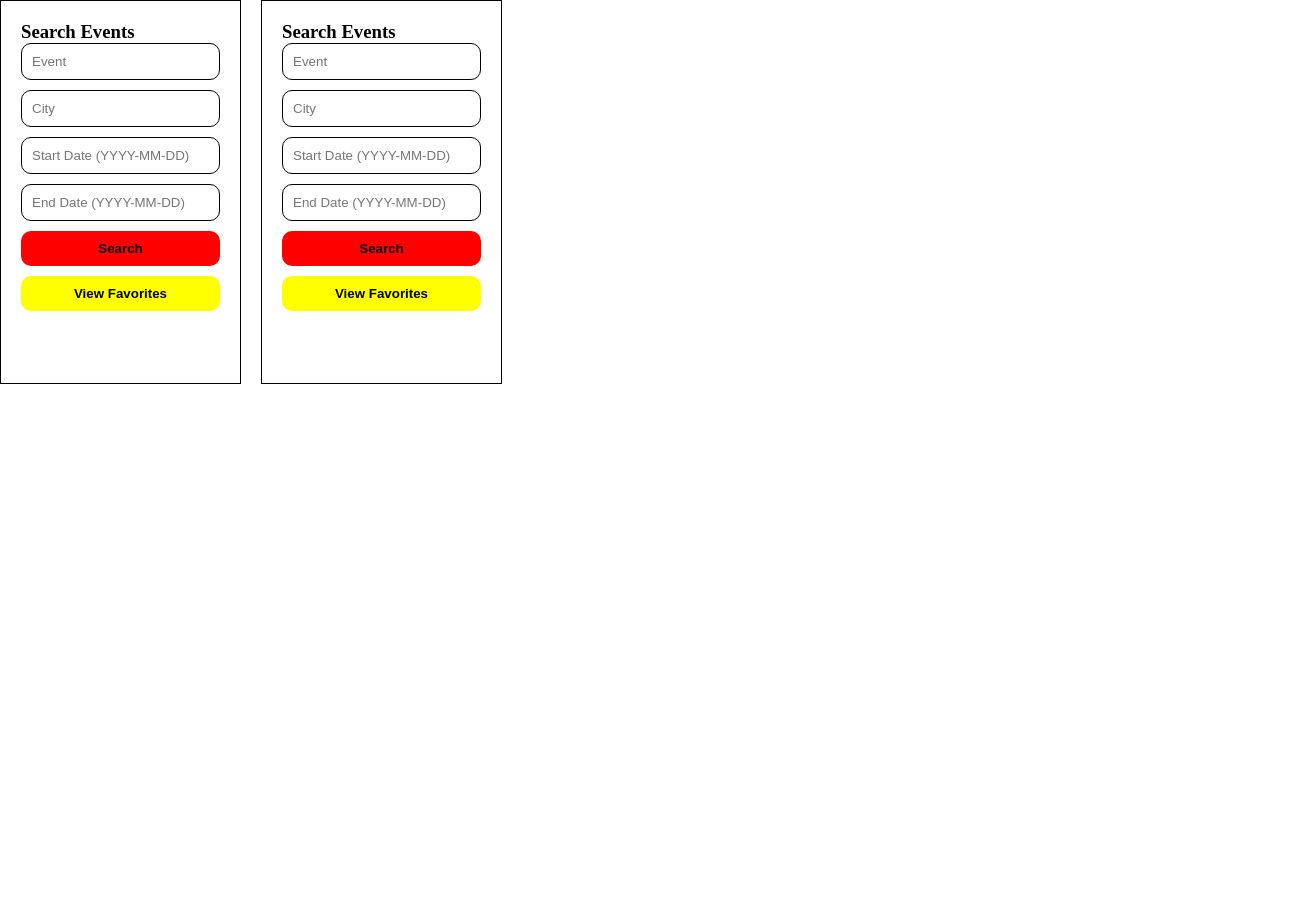
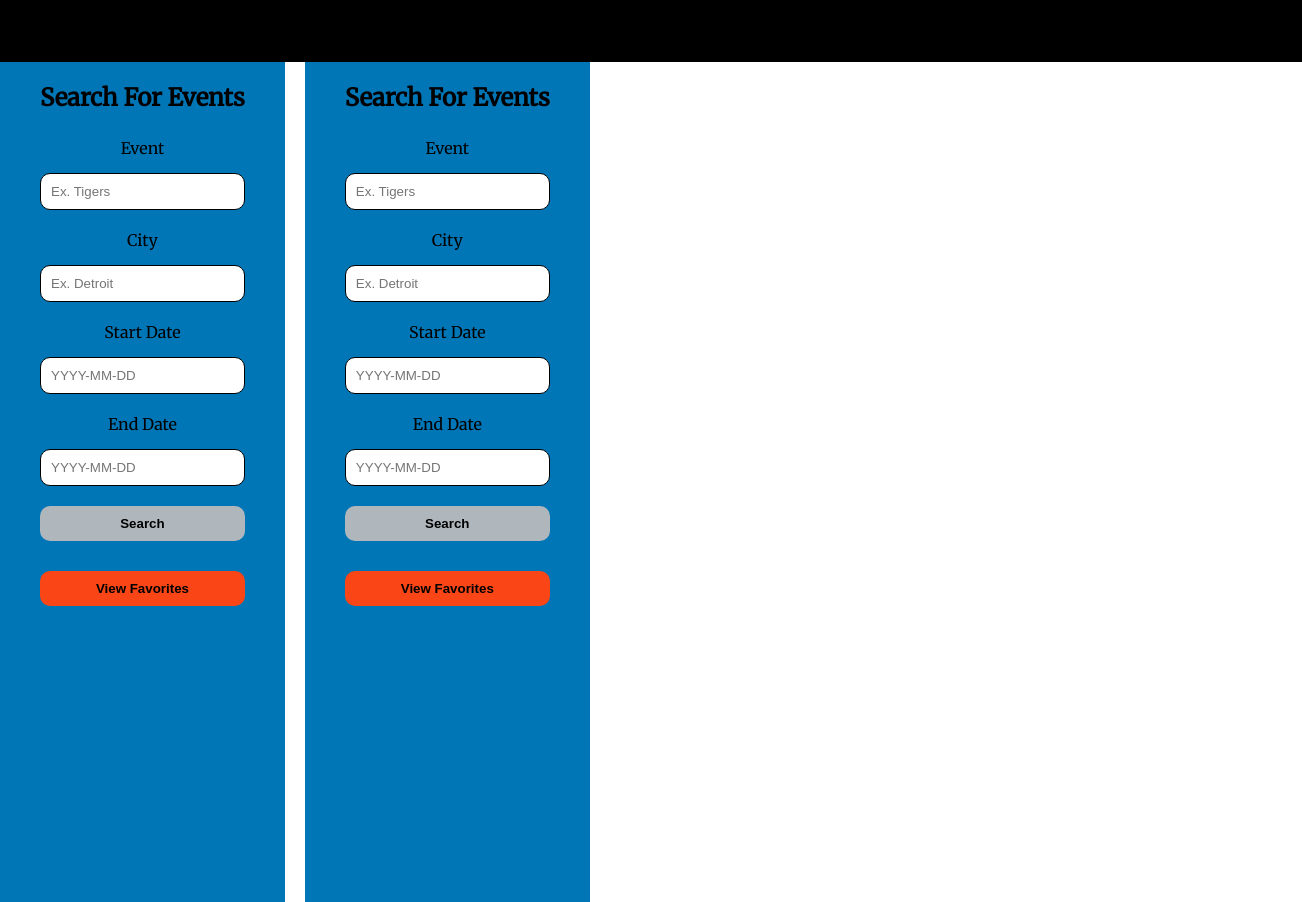
Before and after one commit to CGriffus/Angular-Event-Project, an Angular app: page /search in a window 1280 px wide. Shown: the whole page, 1302 px wide, since content can reach past the window. Before the commit the page ends 800 px from the top, so only its background shows below. Built offline with nearby package versions, Linux system fonts and the light colour scheme.

Commit message:
styling for aside added, added header

```diff
--- a/src/app/app.component.css
+++ b/src/app/app.component.css
@@ -0,0 +1,11 @@
+.main-container {
+  display: flex;
+}
+
+header {
+  text-align: center;
+  width: 100%;
+  border: 1px solid black;
+  padding: 10px;
+  background: black;
+}
--- a/src/app/app.component.html
+++ b/src/app/app.component.html
@@ -1,3 +1,7 @@
+<header>
+  <h1 id="logo">Logo</h1>
+</header>
+<div class="main-container">
   <aside>
     <app-search-criteria></app-search-criteria>
   </aside>
@@ -5,3 +9,4 @@
     <router-outlet></router-outlet>
     <!-- <app-event-list></app-event-list> -->
   </main>
+</div>
--- a/src/app/app.module.ts
+++ b/src/app/app.module.ts
@@ -8,6 +8,7 @@ import { EventListComponent } from "./event-list/event-list.component";
 import { BucketlistPageComponent } from "./bucketlist-page/bucketlist-page.component";
 import { EventDetailComponent } from "./event-detail/event-detail.component";
 import { HttpClientModule } from "@angular/common/http";
+import { HomeComponent } from './home/home.component';
 
 const appRoutes: Routes = [
   { path: "eventDetail", component: EventDetailComponent },
@@ -22,7 +23,8 @@ const appRoutes: Routes = [
     SearchCriteriaComponent,
     EventListComponent,
     BucketlistPageComponent,
-    EventDetailComponent
+    EventDetailComponent,
+    HomeComponent
   ],
   imports: [
     BrowserModule,
--- a/src/app/event-list/event-list.component.html
+++ b/src/app/event-list/event-list.component.html
@@ -1,12 +1,6 @@
-<p>event-list works!</p>
-
-
-
-
 <h1>List of Events</h1>
 <div *ngFor="let event of eventData">
   <p>{{ event.name }}</p>
 </div>
 
-
 <button (click)="goToDetails()">Details</button>
--- /dev/null
+++ b/src/app/home/home.component.html
@@ -0,0 +1 @@
+<p>home works!</p>
--- /dev/null
+++ b/src/app/home/home.component.ts
@@ -0,0 +1,15 @@
+import { Component, OnInit } from '@angular/core';
+
+@Component({
+  selector: 'app-home',
+  templateUrl: './home.component.html',
+  styleUrls: ['./home.component.css']
+})
+export class HomeComponent implements OnInit {
+
+  constructor() { }
+
+  ngOnInit() {
+  }
+
+}
--- a/src/app/search-criteria/search-criteria.component.css
+++ b/src/app/search-criteria/search-criteria.component.css
@@ -4,40 +4,45 @@ form {
 }
 
 .searchAside {
-  border: 1px solid black;
   display: flex;
   flex-direction: column;
-  padding: 20px;
+  padding: 20px 40px;
   margin-right: 20px;
-  height: 100%;
+  height: 100vh;
+  background: rgb(0, 118, 182);
+}
+
+#title {
+  margin-bottom: 10px;
+  align-self: center;
 }
 
 label {
-  position: absolute;
-  left: -999999px;
+  align-self: center;
+  margin: 15px 0 15px 0;
 }
 
 input {
   padding: 10px;
-  margin-bottom: 10px;
+  margin-bottom: 5px;
   border-radius: 10px;
   border: 1px solid black;
 }
 
 #searchBtn {
   padding: 10px;
-  margin-bottom: 10px;
+  margin: 15px 0 15px 0;
   border-radius: 10px;
   border: none;
-  background: red;
+  background: rgb(176, 183, 188);
   font-weight: bold;
 }
 
 #favsBtn {
   padding: 10px;
-  margin-bottom: 10px;
+  margin: 15px 0 15px 0;
   border-radius: 10px;
   border: none;
-  background: yellow;
+  background: rgb(250, 70, 22);
   font-weight: bold;
 }
--- a/src/app/search-criteria/search-criteria.component.html
+++ b/src/app/search-criteria/search-criteria.component.html
@@ -1,6 +1,5 @@
-
 <div class="searchAside">
-  <h3>Search Events</h3>
+  <h2 id="title">Search For Events</h2>
   <form #form="ngForm" (ngSubmit)="getEvents(form)">
     <label for="keyword">Event</label>
     <input
@@ -8,7 +7,7 @@
       type="text"
       name="keyword"
       ngModel
-      placeholder="Event"
+      placeholder="Ex. Tigers"
     />
 
     <label for="location">City</label>
@@ -17,29 +16,28 @@
       type="text"
       name="location"
       ngModel
-      placeholder="City"
+      placeholder="Ex. Detroit"
     />
 
-    <label for="startDate">Start Date(YYYY-MM-DD)</label>
+    <label for="startDate">Start Date</label>
     <input
       id="startDate"
       type="text"
       name="startDate"
       ngModel
-      placeholder="Start Date (YYYY-MM-DD)"
+      placeholder="YYYY-MM-DD"
     />
 
-    <label for="endDate">End Date(YYYY-MM-DD)</label>
+    <label for="endDate">End Date</label>
     <input
       id="endDate"
       type="text"
       name="endDate"
       ngModel
-      placeholder="End Date (YYYY-MM-DD)"
+      placeholder="YYYY-MM-DD"
     />
 
     <button id="searchBtn" (click)="goToEvents()">Search</button>
-
   </form>
 
   <button id="favsBtn" (click)="goToFavs()">View Favorites</button>
--- a/src/app/search-criteria/search-criteria.component.ts
+++ b/src/app/search-criteria/search-criteria.component.ts
@@ -14,10 +14,8 @@ export class SearchCriteriaComponent implements OnInit {
 
   ngOnInit() {}
 
-
   getEvents(form: NgForm): void {
     this.eventsService.getEventData(form).subscribe(response => {
-
       this.eventData = response._embedded.events;
       console.log(this.eventData);
     });
--- a/src/index.html
+++ b/src/index.html
@@ -1,12 +1,16 @@
-<!doctype html>
+<!DOCTYPE html>
 <html lang="en">
   <head>
-  <meta charset="utf-8">
+    <meta charset="utf-8" />
     <title>Events</title>
-  <base href="/">
+    <base href="/" />
 
-  <meta name="viewport" content="width=device-width, initial-scale=1">
-  <link rel="icon" type="image/x-icon" href="favicon.ico">
+    <meta name="viewport" content="width=device-width, initial-scale=1" />
+    <link rel="icon" type="image/x-icon" href="favicon.ico" />
+    <link
+      href="https://fonts.googleapis.com/css?family=Merriweather|Roboto+Slab&display=swap"
+      rel="stylesheet"
+    />
   </head>
   <body>
     <app-root></app-root>
--- a/src/styles.css
+++ b/src/styles.css
@@ -3,6 +3,6 @@
   margin: 0;
 }
 
-app-root {
-  display: flex;
+body {
+  font-family: "Merriweather", serif;
 }
```
Also changed, not shown: src/app/home/home.component.css (added), src/assets/detroit-logo.jpeg (added), 1 other file (tests, documents, lock files or other folders). Lines whose indentation alone changed are shown as unchanged.
